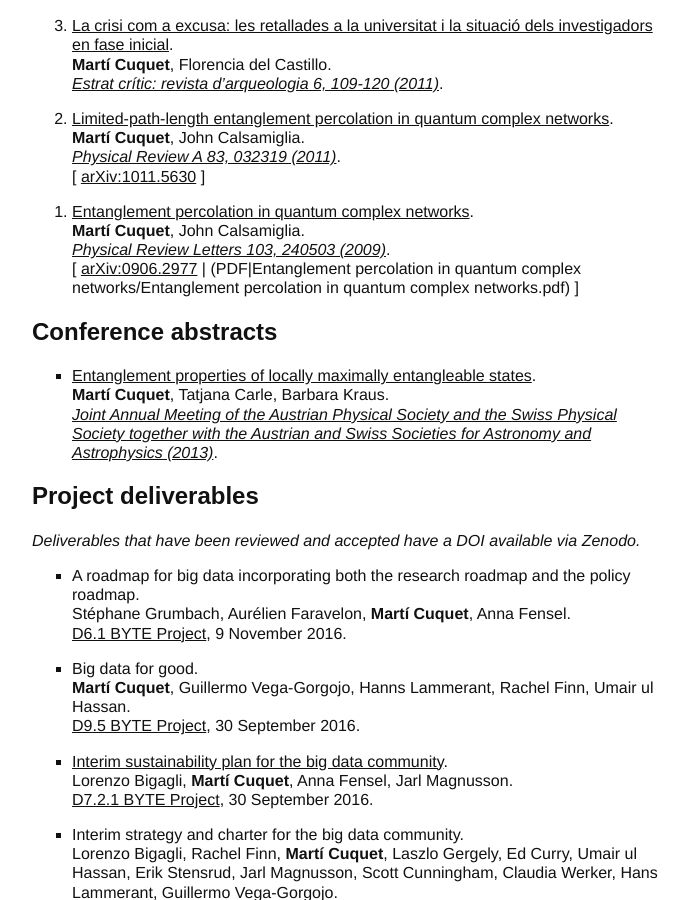
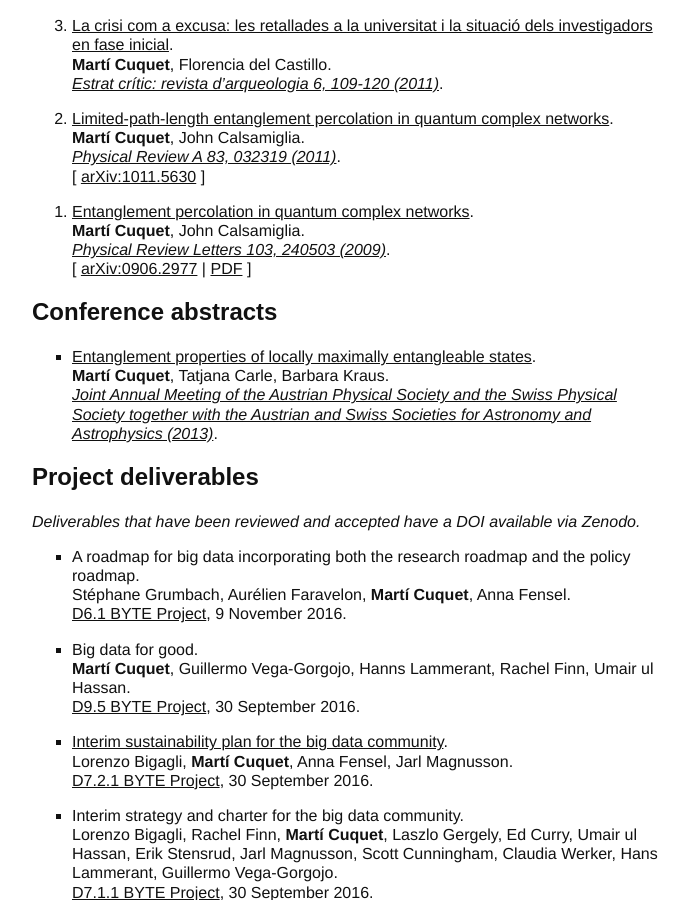
Before and after one commit to mcuquet/mcuquet.github.io, a Jekyll site: the page built from Research/Publications.md, in a window 1280 px wide and 900 px high, scrolled down 926 px. Shown: the whole window, without its empty margins (288-976 px from the left). Built offline with Jekyll 4.4.1, drawn with Linux system fonts in a browser that asks for light colours.

Commit message:
chg: fix link

```diff
--- a/Research/Publications.md
+++ b/Research/Publications.md
@@ -53,7 +53,7 @@ For citation indices, see [Google Scholar](https://scholar.google.at/citations?u
 0. [Entanglement percolation in quantum complex networks](Entanglement percolation in quantum complex networks).
    **Martí Cuquet**, John Calsamiglia.
    _[Physical Review Letters 103, 240503 (2009)](http://dx.doi.org/10.1103/PhysRevLett.103.240503)_.
-   [ [arXiv:0906.2977](http://arxiv.org/abs/0906.2977) | (PDF|Entanglement percolation in quantum complex networks/Entanglement percolation in quantum complex networks.pdf) ]
+   [ [arXiv:0906.2977](http://arxiv.org/abs/0906.2977) | [PDF](Entanglement percolation in quantum complex networks/Entanglement percolation in quantum complex networks.pdf) ]
 {: reversed="reversed"}
 
 ## Conference abstracts
```
